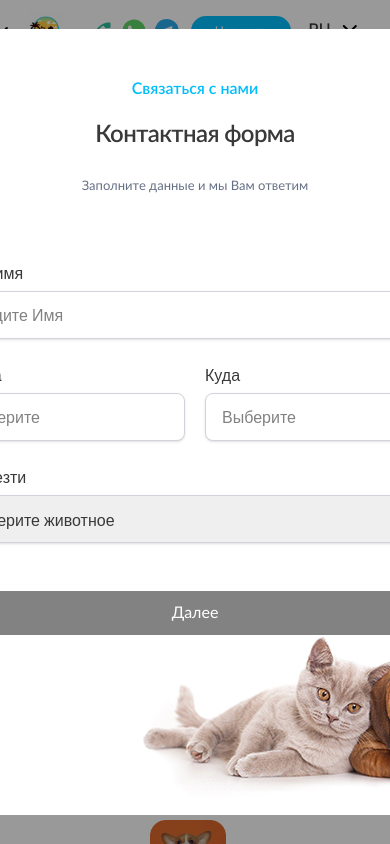
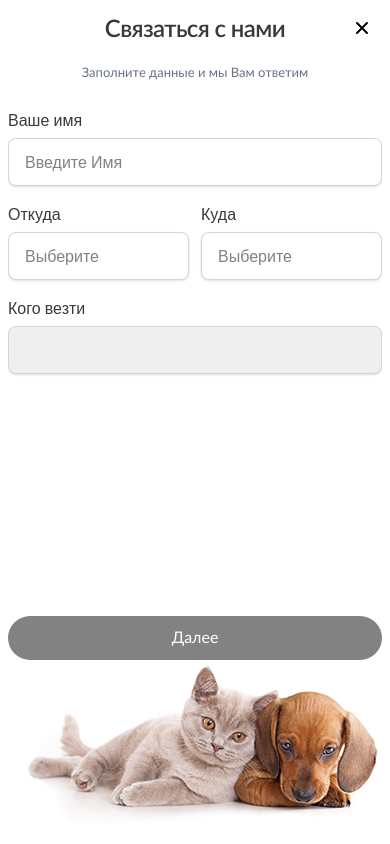
Before and after one commit to DragonflyPie/dagin_pets, a Next.js app: page / in a window 390 px wide. Both pictures are taken after a click on the button "Хочу перевезти". Shown: the top 844 px of the page. Built offline with nearby package versions, Linux system fonts and the light colour scheme.

Commit message:
style: make responsive design for contactModal. implement keyboard accessebility.

```diff
--- a/app/CheckBox.tsx
+++ b/app/CheckBox.tsx
@@ -8,18 +8,18 @@ interface CheckBoxProps {
 
 const Checkbox = ({ register, error }: CheckBoxProps) => {
   return (
-    <div className="flex w-full items-center justify-between gap-3 font-osans font-medium">
+    <div className="relative flex w-full items-center justify-between gap-3 px-1 font-osans font-medium">
       <input
         type="checkbox"
         {...register}
-        className={`peer h-5 w-5 shrink-0 appearance-none rounded-md border  checked:bg-blue-button-default focus:ring-2  focus:ring-gray-form
+        className={`peer h-5 w-5 shrink-0 appearance-none rounded-md border  checked:bg-blue-button-default  focus:ring-gray-form
        ${error ? "border-red-error" : "border-[#d0d5dd]"}
         `}
       />
       <div className="pointer-events-none absolute h-5 w-5">
         <CheckIcon />
       </div>
-      <label>
+      <label className="text-xs md:text-base ">
         Вы соглашаетесь с нашей дружественной{" "}
         <a
           href={"/pdfTest.pdf"}
--- a/app/ContactModal.tsx
+++ b/app/ContactModal.tsx
@@ -7,6 +7,7 @@ import { CloseIcon } from "./components/icons";
 import useStore from "./store";
 import { useEffect, useRef } from "react";
 import useClickOutside from "./hooks/useClickOutside";
+import FocusTrap from "focus-trap-react";
 
 const ContactModal = () => {
   const modalStore = useStore();
@@ -15,12 +16,30 @@ const ContactModal = () => {
   const contactRef = useRef<HTMLDivElement>(null);
 
   useEffect(() => {
+    if (!showModal) return;
+    const handleEscapeKeyPress = (event: KeyboardEvent) => {
+      if (event.key === "Escape") {
+        handleClose();
+      }
+    };
+
+    window.addEventListener("keydown", handleEscapeKeyPress);
+
+    return () => {
+      window.removeEventListener("keydown", handleEscapeKeyPress);
+    };
+  }, [showModal, handleClose]);
+
+  useEffect(() => {
+    const scrollBarCompensation = window.innerWidth - document.body.offsetWidth;
     if (showModal) {
       document.body.style.overflowY = "hidden";
+      document.body.style.paddingRight = `${scrollBarCompensation}px`;
     }
 
     return () => {
       document.body.style.overflowY = "auto";
+      document.body.style.paddingRight = "0px";
     };
   }, [showModal]);
 
@@ -29,19 +48,22 @@ const ContactModal = () => {
   if (!showModal) return null;
 
   return (
-    <div className=" fixed inset-0 z-30 flex items-center justify-center bg-black  bg-opacity-40 py-20">
-      {/* <RemoveScrollBar /> */}
+    <div className="fixed inset-0 z-50 flex items-center justify-center bg-black  bg-opacity-40 xl:py-20">
       <div
+        autoFocus
+        role="dialog"
+        aria-modal="true"
         ref={contactRef}
-        className="relative z-50  flex flex-col rounded-3xl bg-white p-2 pt-12 "
+        className="relative  flex h-full flex-col bg-white p-2 md:h-[calc(100vh-2rem)] md:max-w-[36rem] md:rounded-3xl md:pt-6 2xl:h-[calc(100vh-6rem)] 2xl:pt-12 "
       >
-        <div className=" flex h-full flex-col items-center overflow-auto rounded-3xl bg-white font-jakarta scrollbar scrollbar-thin scrollbar-track-gray-100  scrollbar-thumb-gray-form">
-          <div
-            className="absolute right-10 top-10 cursor-pointer"
+        <FocusTrap>
+          <div className=" flex h-full flex-col items-center overflow-auto rounded-3xl bg-white font-jakarta scrollbar-thin scrollbar-track-gray-100 scrollbar-thumb-gray-form ">
+            <button
+              className="absolute right-4 top-4 z-50 flex cursor-pointer text-black transition-transform duration-300 hover:scale-110 md:right-6 md:top-6"
               onClick={handleClose}
             >
               <CloseIcon />
-          </div>
+            </button>
             <FormContainer />
             <div className="ml-auto">
               <Image
@@ -52,6 +74,7 @@ const ContactModal = () => {
               />
             </div>
           </div>
+        </FocusTrap>
       </div>
     </div>
   );
--- a/app/FormContainer.tsx
+++ b/app/FormContainer.tsx
@@ -19,12 +19,12 @@ const FormContainer = () => {
 
   return step === 1 ? (
     <>
-      <hgroup className="flex  flex-col items-center pb-16 font-lato">
-        <p className="pb-3 text-base font-semibold text-blue-button-default">
+      <hgroup className="flex w-full flex-col items-center pb-6 font-lato md:pb-8 2xl:pb-16">
+        {/* <p className="pb-3 text-base font-semibold text-blue-button-default">
           Связаться с нами
-        </p>
-        <h5 className="pb-5 text-2xl/[2.75rem] font-semibold tracking-tight md:text-4xl/[44px]">
-          Контактная форма
+        </p> */}
+        <h5 className="pb-3 text-2xl/[2.75rem]  font-semibold tracking-tight md:text-4xl/[44px] 2xl:pb-5">
+          Связаться с нами
         </h5>
         <p className="text-[0.815rem] text-gray-form-heading md:text-xl/[30px]">
           Заполните данные и мы Вам ответим
--- a/app/Input.tsx
+++ b/app/Input.tsx
@@ -25,7 +25,7 @@ const FormInput = ({
   type = "text",
 }: FormInputProps) => {
   return (
-    <div className="relative flex  flex-col gap-1.5">
+    <div className="relative flex w-full flex-col gap-1.5">
       <label htmlFor={id}>{label}</label>
       <input
         placeholder={placeholder}
@@ -36,13 +36,13 @@ const FormInput = ({
         // required
         // value={value}
         // onChange={onChange}
-        className={`inline-flex h-12 items-center justify-start rounded-lg border px-4  py-3 shadow  placeholder:text-gray-form
+        className={`inline-flex h-12 w-full items-center justify-start rounded-lg border px-4  py-3 shadow  placeholder:text-gray-form
 
        ${error ? "border-red-error outline-none" : "border-gray-300"}
         `}
       ></input>
       {error && (
-        <p className="text-red-error absolute -bottom-5 right-0 text-xs">
+        <p className="absolute -bottom-5 right-0 text-xs text-red-error">
           {error.message}
         </p>
       )}
--- a/app/SelectInput.tsx
+++ b/app/SelectInput.tsx
@@ -26,13 +26,14 @@ const FormInput = ({
         // required
         // value={value}
         // onChange={onChange}
+
         className={`relative inline-flex h-12 w-full appearance-none items-center justify-start  rounded-lg border px-4 py-3 shadow
        ${error ? "border-red-error" : "border-gray-300"}
 
         `}
       >
         {placeholder && (
-          <option value="" disabled selected hidden>
+          <option value="" disabled hidden>
             {placeholder}
           </option>
         )}
@@ -43,7 +44,7 @@ const FormInput = ({
         ))}
       </select>
       {error && (
-        <p className="text-red-error absolute -bottom-5 right-0 text-xs">
+        <p className="absolute -bottom-5 right-0 text-xs text-red-error">
           {error.message}
         </p>
       )}
--- a/app/StepOne.tsx
+++ b/app/StepOne.tsx
@@ -1,11 +1,9 @@
-import { useEffect, useState } from "react";
 import Button from "./Button";
 import FormInput from "./Input";
 
-import { object, string, number, date, InferType } from "yup";
-import { useForm, Controller } from "react-hook-form";
+import { object, string } from "yup";
+import { useForm } from "react-hook-form";
 import { yupResolver } from "@hookform/resolvers/yup";
-import PhoneInput from "react-phone-number-input/react-hook-form-input";
 import useStore from "./store";
 import SelectInput from "./SelectInput";
 
@@ -51,7 +49,7 @@ const StepOne = () => {
     <form
       action=""
       onSubmit={handleSubmit(onSubmit)}
-      className="flex h-full w-full flex-col gap-6 px-14 font-osans"
+      className="flex h-full w-full flex-col gap-4 font-osans md:gap-6 md:px-14"
     >
       <FormInput
         id={"name"}
@@ -60,7 +58,7 @@ const StepOne = () => {
         error={errors?.name}
         register={{ ...register("name") }}
       />
-      <div className="flex w-full gap-5">
+      <div className="flex w-full gap-3 md:gap-5">
         <div className="flex-1">
           <FormInput
             id={"from"}
@@ -83,13 +81,12 @@ const StepOne = () => {
       <SelectInput
         id={"animal"}
         label={"Кого везти"}
-        placeholder={"Выберите животное"}
         error={errors?.animal}
         register={{ ...register("animal") }}
         options={animalOptions}
       />
 
-      <div className="mt-auto"></div>
+      <div className="mt-auto pb-1">
         <Button
           size="small"
           type="submit"
@@ -97,6 +94,7 @@ const StepOne = () => {
           width="full"
           disabled={!isValid}
         />
+      </div>
     </form>
   );
 };
--- a/app/StepTwo.tsx
+++ b/app/StepTwo.tsx
@@ -1,7 +1,7 @@
 import Button from "./Button";
 
-import { object, string, number, date, InferType, bool, boolean } from "yup";
-import { useForm, Controller } from "react-hook-form";
+import { object, string, bool } from "yup";
+import { useForm } from "react-hook-form";
 import { yupResolver } from "@hookform/resolvers/yup";
 import PhoneInput from "react-phone-number-input/react-hook-form-input";
 import useStore from "./store";
@@ -54,7 +54,7 @@ const StepTwo = () => {
     <form
       action=""
       onSubmit={handleSubmit(onSubmit)}
-      className="flex h-full w-full flex-col gap-6 px-14 pt-6 font-osans"
+      className="flex h-full w-full flex-col gap-4 pt-4 font-osans md:gap-6 md:px-14 md:pt-6"
     >
       <div className="relative flex flex-col gap-1.5">
         <label htmlFor="phone">Номер телефона</label>
@@ -80,7 +80,7 @@ const StepTwo = () => {
         <label htmlFor="phone">Сообщение</label>
         <textarea
           maxLength={250}
-          rows={4}
+          rows={3}
           id="message"
           {...register("message")}
           placeholder="Введите сообщение"
@@ -91,8 +91,7 @@ const StepTwo = () => {
         </p>
       </div>
       <Checkbox register={{ ...register("terms") }} error={errors?.terms} />
-      <div className="mt-auto"></div>
-
+      <div className="mt-auto pb-1">
         <div className="mt-auto flex w-full justify-between gap-5">
           <div className="flex-1">
             <Button
@@ -112,6 +111,7 @@ const StepTwo = () => {
             />
           </div>
         </div>
+      </div>
     </form>
   );
 };
--- a/app/Welcome.tsx
+++ b/app/Welcome.tsx
@@ -9,7 +9,7 @@ const Welcome = () => {
   return (
     // {/* <div className="flex w-full flex-col p-4  md:flex-row md:justify-between md:pb-12 md:pl-8 md:pt-16 lg:pb-24 lg:pl-20 lg:pr-8 lg:pt-24"> */}
     <div
-      className="relative flex  w-full scroll-m-28 px-4 pb-16  lg:pb-24 xl:min-h-[calc(100vh-113px)] xl:px-20"
+      className="relative flex w-full  scroll-m-28 overflow-x-hidden px-4 pb-16 lg:pb-24  xl:min-h-[calc(100vh-113px)] xl:overflow-x-visible xl:px-20"
       id="welcome"
     >
       <div className="flex  w-full ">
--- a/app/components/icons.tsx
+++ b/app/components/icons.tsx
@@ -303,7 +303,7 @@ export const CloseIcon = () => {
       viewBox="0 0 24 24"
     >
       <path
-        stroke="#000"
+        stroke="currentColor"
         strokeLinecap="round"
         strokeLinejoin="round"
         strokeWidth="2"
--- a/app/layout.tsx
+++ b/app/layout.tsx
@@ -4,6 +4,7 @@ import { osans, inter, lato, roboto, jakarta } from "./fonts";
 import Navbar from "./Navbar";
 import Footer from "./Footer";
 import { BlueShape } from "./components/vectors";
+import ContactModal from "./ContactModal";
 
 export const metadata: Metadata = {
   title: "Dagin Pets",
@@ -20,16 +21,17 @@ export default function RootLayout({
     <html
       lang="en"
       // className={`${jakarta.variable} ${lato.variable} ${inter.variable}`}
-      className={` overflow-x-hidden scroll-smooth ${osans.variable} ${jakarta.variable} ${inter.variable} ${lato.variable} ${roboto.variable}`}
-      style={{ scrollbarGutter: "stable" }}
+      className={`scroll-smooth ${osans.variable} ${jakarta.variable} ${inter.variable} ${lato.variable} ${roboto.variable}`}
+      // style={{ scrollbarGutter: "stable" }}
     >
-      <body className="flex w-full flex-col items-center overflow-x-clip  bg-white font-osans text-blackish">
+      <body className="flex w-full flex-col items-center overflow-x-hidden  bg-white font-osans text-blackish">
         <Navbar />
         {children}
         <Footer />
         <div className="absolute -left-[20px] top-[9rem] -z-10 origin-left scale-[40%] md:-left-[34px] md:top-[40rem]  md:scale-100  lg:top-[95vh]">
           <BlueShape />
         </div>
+        <ContactModal />
       </body>
     </html>
   );
--- a/app/page.tsx
+++ b/app/page.tsx
@@ -16,7 +16,6 @@ export default function Home() {
         <Safety />
         <Reviews />
         <Questions />
-        <ContactModal />
       </div>
     </main>
   );
--- a/package.json
+++ b/package.json
@@ -10,6 +10,7 @@
   },
   "dependencies": {
     "@hookform/resolvers": "^3.3.1",
+    "@types/body-scroll-lock": "^3.1.0",
     "@types/node": "20.5.9",
     "@types/react": "18.2.21",
     "@types/react-dom": "18.2.7",
@@ -17,12 +18,13 @@
     "autoprefixer": "10.4.15",
     "eslint": "8.48.0",
     "eslint-config-next": "13.4.19",
+    "focus-trap-react": "^10.2.2",
     "next": "13.4.19",
     "postcss": "8.4.29",
+    "prop-types": "^15.8.1",
     "react": "18.2.0",
     "react-dom": "18.2.0",
     "react-hook-form": "^7.46.1",
-    "react-number-format": "^5.3.1",
     "react-phone-number-input": "^3.3.6",
     "react-select": "^5.7.5",
     "react-slick": "^0.29.0",
```
Also changed, not shown: 1 other file (tests, documents, lock files or other folders). Lines whose indentation alone changed are shown as unchanged.
